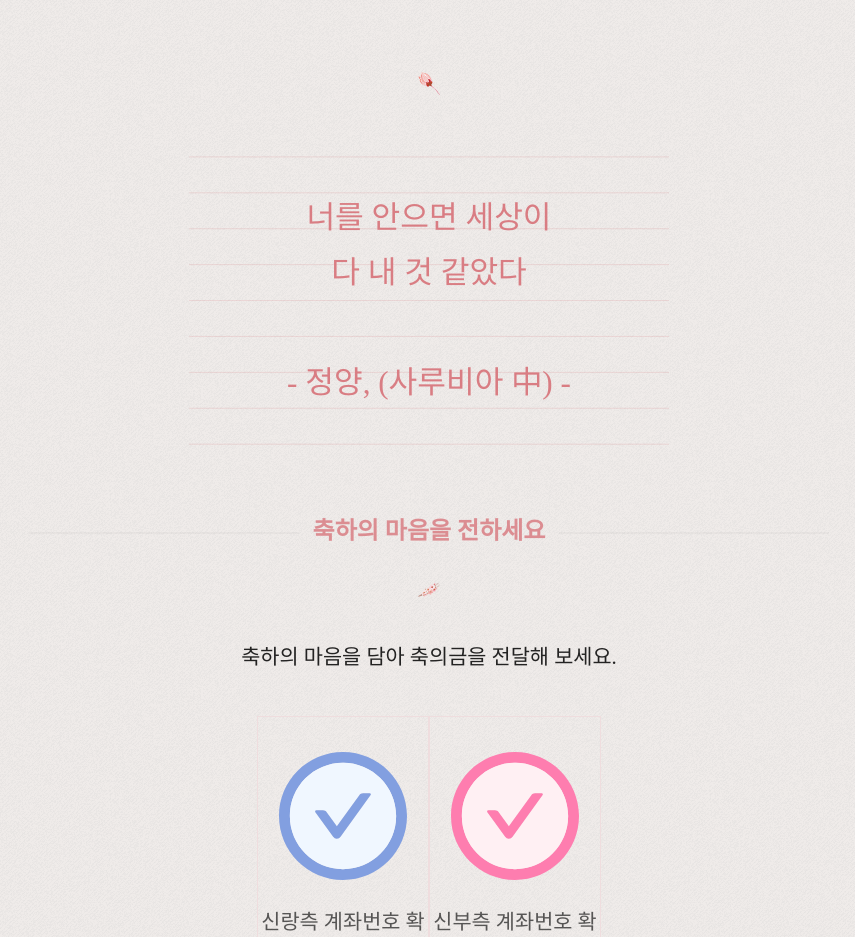
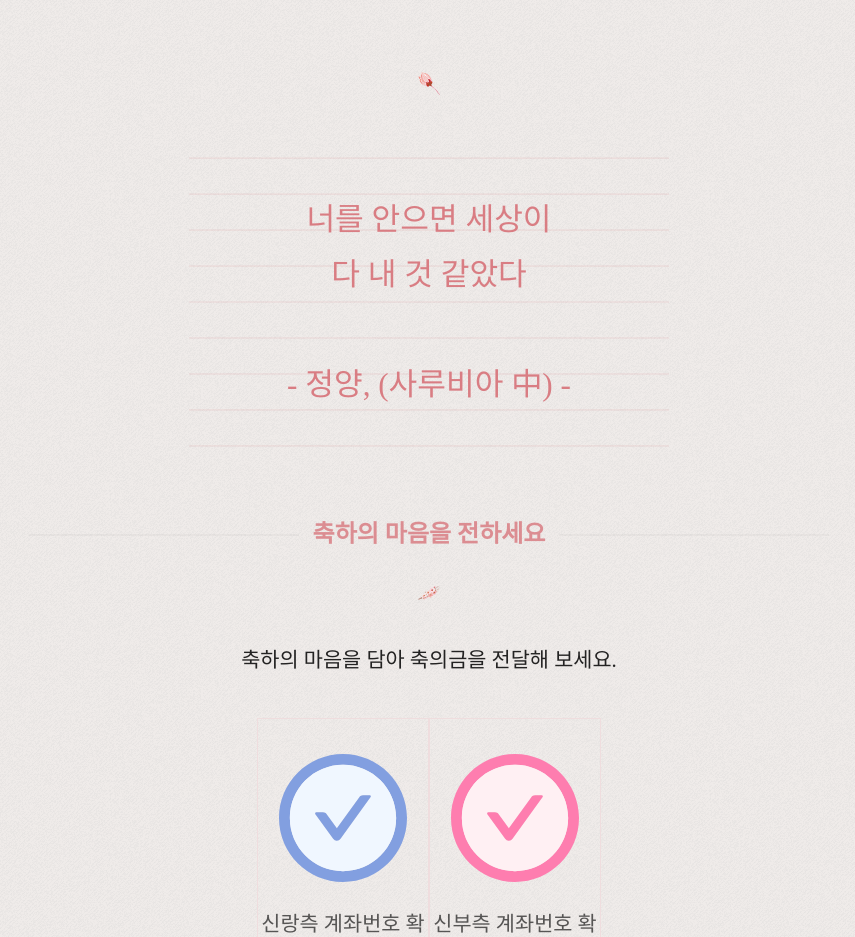
Before and after one commit to kwanghoum/wedding_invitation, a Gatsby site: page / in a window 1280 px wide. Shown: the part 2560-3497 px from the top of the page, without its empty margins (211-1066 px from the left). Built offline with nearby package versions, Linux system fonts and the light colour scheme; Gatsby itself is replaced by a stand-in of ours; a web font is replaced by a local one.

Commit message:
quote line

```diff
--- a/src/components/quote.jsx
+++ b/src/components/quote.jsx
@@ -20,7 +20,7 @@ const Content = styled.span`
   font-family: "mom_to_daughter";
   text-align: center;
   color: var(--title-color);
-  line-height: 3.425rem; // 2.25*1.5
+  line-height: 3.45rem; // 2.25*1.5
   opacity: 0.75;
   background-image: url(${QuotePaper});
   background-repeat: no-repeat;
```
